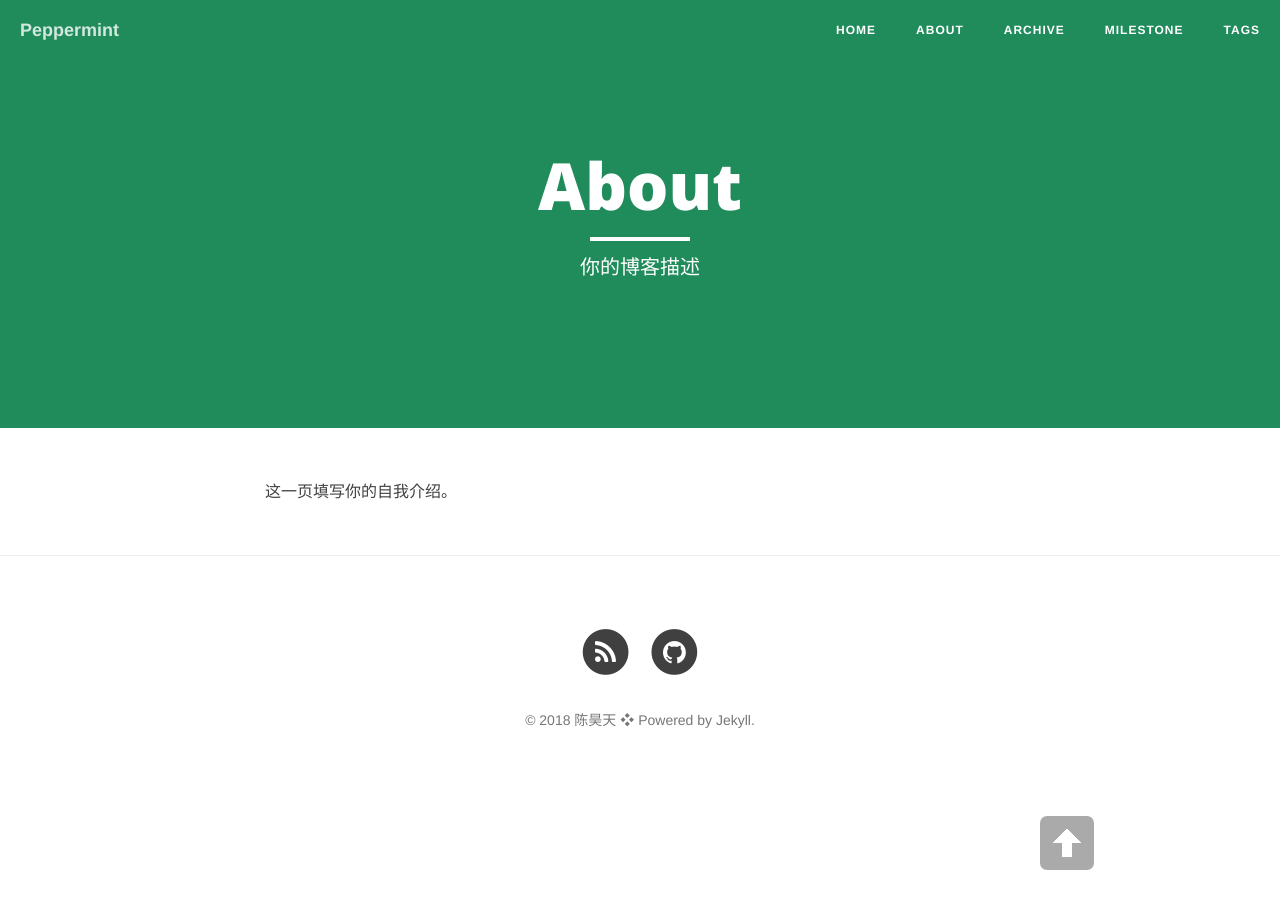
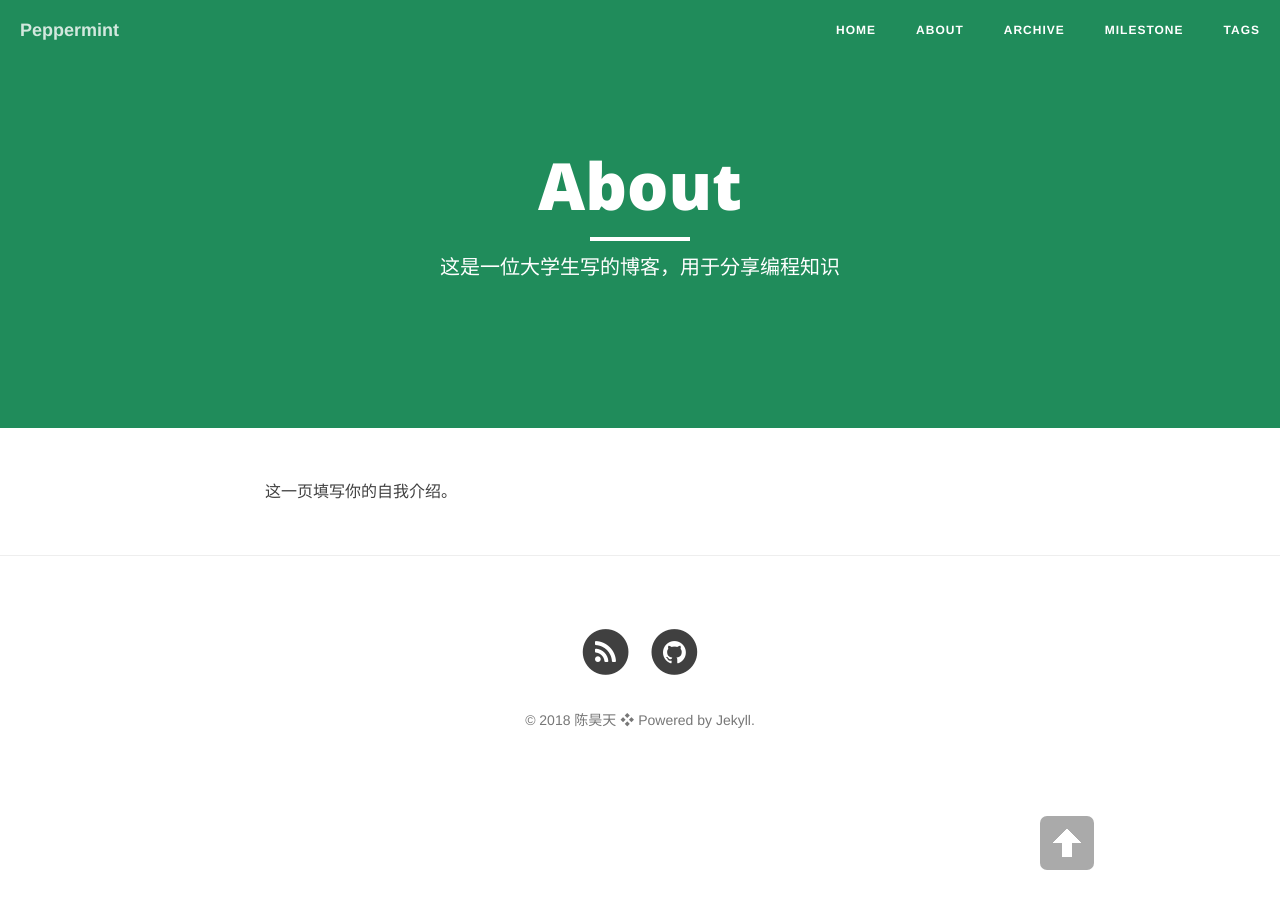
Before and after one commit to h1542462994/h1542462994.github.io, a Jekyll site: the page built from about.md, in a window 1280 px wide. Built offline with Jekyll 4.4.1, drawn with Linux system fonts in a browser that asks for light colours; nearby versions of some CDN libraries.

Commit message:
Update about.md

```diff
--- a/about.md
+++ b/about.md
@@ -1,7 +1,7 @@
 ---
 layout: page
 title: "About"
-description: "你的博客描述 "
+description: "这是一位大学生写的博客，用于分享编程知识"
 header-img: "img/green.jpg"
 ---
 
```
